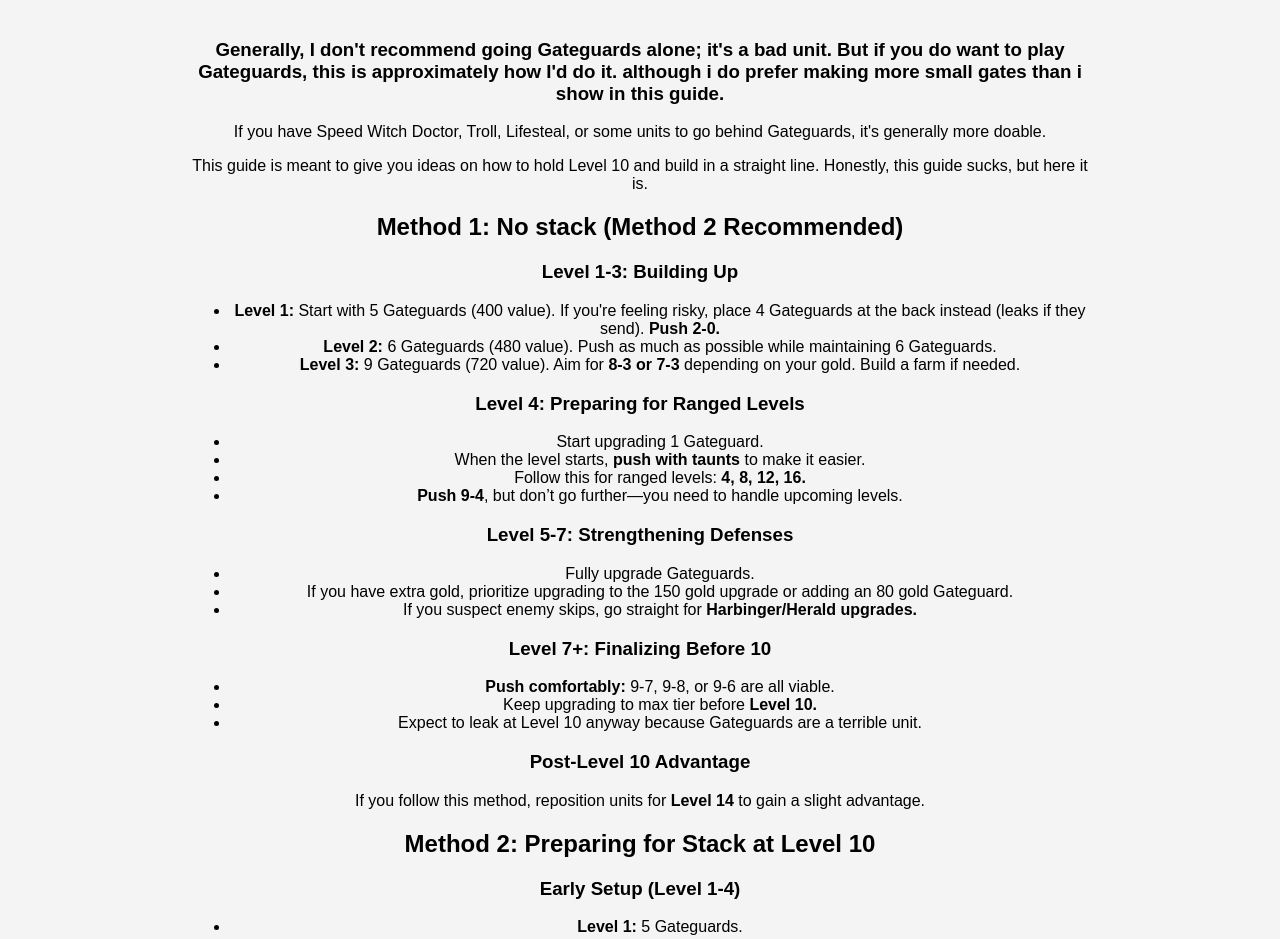
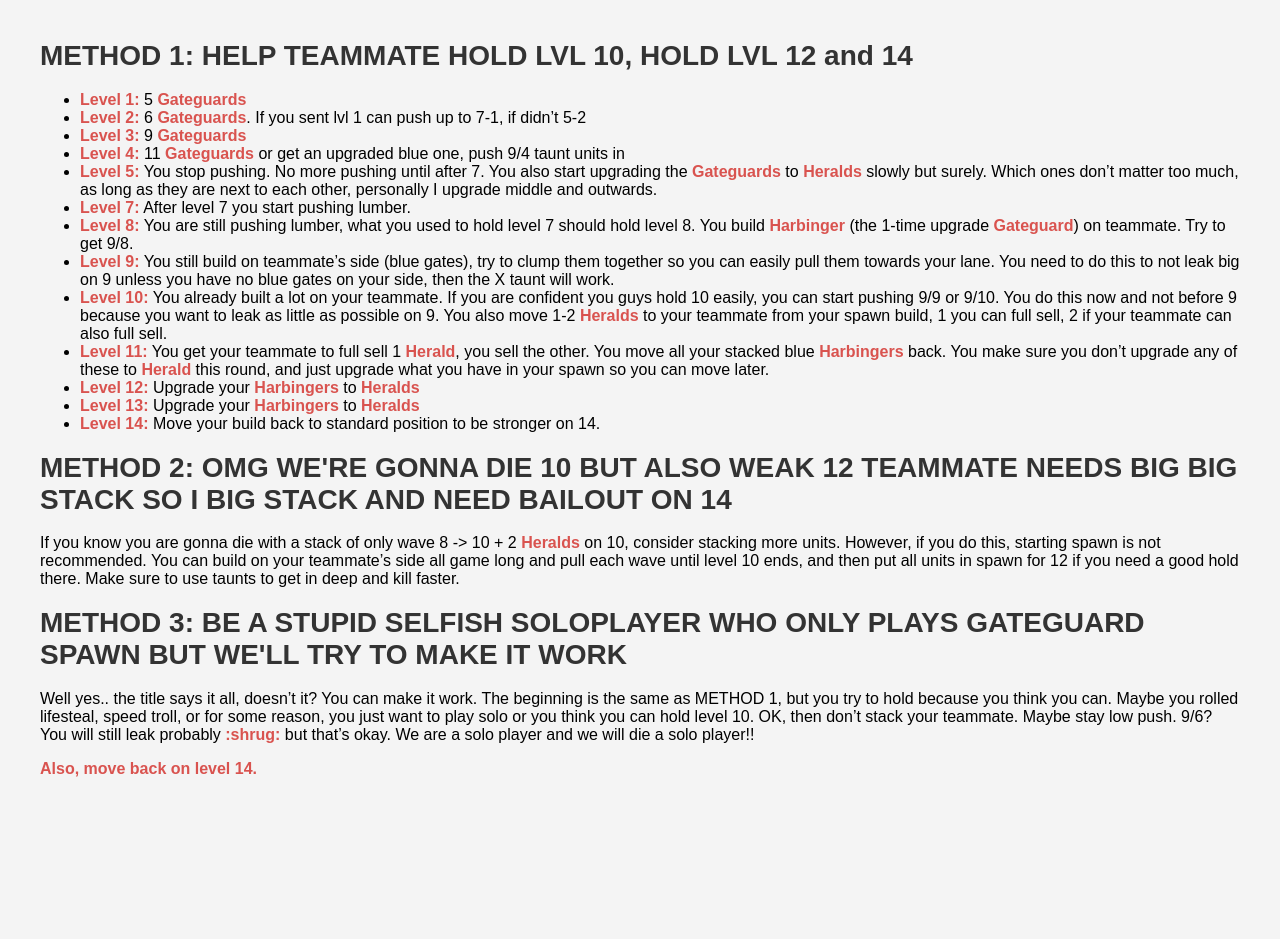
Before and after one commit to Archew/Hellhalt-unit-guides, a plain HTML site: page gateguard.html in a window 1280 px wide. Shown: the top 939 px of the page. After the commit the page ends 818 px from the top, so only its background shows below. Drawn offline with Linux system fonts and the light colour scheme.

Commit message:
Update gateguard.html

```diff
--- a/gateguard.html
+++ b/gateguard.html
@@ -5,117 +5,60 @@
     <meta name="viewport" content="width=device-width, initial-scale=1.0">
     <title>Gateguard Guide</title>
     <style>
-        /* Apply to the whole body to center the content */
         body {
-            display: flex;
-            justify-content: center;
-            align-items: center;
-            text-align: center;
-            min-height: 100vh; /* Full viewport height */
-            margin: 0;
-            background-color: #f4f4f4; /* Optional: a light background color */
-            font-family: Arial, sans-serif; /* Optional: a more readable font */
+            font-family: Arial, sans-serif;
+            margin: 40px;
+            background-color: #f4f4f4;
         }
-
-        /* Wrap everything inside a container */
-        .container {
-            max-width: 900px; /* Optional: a max width to prevent stretching */
-            width: 100%;
-            padding: 20px;
+        h1, h2 {
+            color: #333;
         }
-
-        img {
-            display: block;
-            margin-left: auto;
-            margin-right: auto;
-            margin-top: 20px; /* Optional: space above images */
-            margin-bottom: 20px; /* Optional: space below images */
+        h1 {
+            font-size: 28px;
+        }
+        h2 {
+            font-size: 24px;
+        }
+        h3 {
+            font-size: 20px;
+            color: #444;
+        }
+        p, li {
+            font-size: 16px;
+        }
+        strong {
+            font-weight: bold;
+            color: #d9534f;
         }
     </style>
 </head>
 <body>
-    <div class="container">
-        <h3>Generally, I don't recommend going Gateguards alone; it's a bad unit. But if you do want to play Gateguards, this is approximately how I'd do it. although i do prefer making more small gates than i show in this guide.</h3>
-        <p>If you have Speed Witch Doctor, Troll, Lifesteal, or some units to go behind Gateguards, it's generally more doable.</p>
-        <p>This guide is meant to give you ideas on how to hold Level 10 and build in a straight line. Honestly, this guide sucks, but here it is.</p>
+    <h1>METHOD 1: HELP TEAMMATE HOLD LVL 10, HOLD LVL 12 and 14</h1>
 
-        <h2>Method 1: No stack (Method 2 Recommended)</h2>
+    <ul>
+        <li><strong>Level 1:</strong> 5 <strong>Gateguards</strong></li>
+        <li><strong>Level 2:</strong> 6 <strong>Gateguards</strong>. If you sent lvl 1 can push up to 7-1, if didn’t 5-2</li>
+        <li><strong>Level 3:</strong> 9 <strong>Gateguards</strong></li>
+        <li><strong>Level 4:</strong> 11 <strong>Gateguards</strong> or get an upgraded blue one, push 9/4 taunt units in</li>
+        <li><strong>Level 5:</strong> You stop pushing. No more pushing until after 7. You also start upgrading the <strong>Gateguards</strong> to <strong>Heralds</strong> slowly but surely. Which ones don’t matter too much, as long as they are next to each other, personally I upgrade middle and outwards.</li>
+        <li><strong>Level 7:</strong> After level 7 you start pushing lumber.</li>
+        <li><strong>Level 8:</strong> You are still pushing lumber, what you used to hold level 7 should hold level 8. You build <strong>Harbinger</strong> (the 1-time upgrade <strong>Gateguard</strong>) on teammate. Try to get 9/8.</li>
+        <li><strong>Level 9:</strong> You still build on teammate’s side (blue gates), try to clump them together so you can easily pull them towards your lane. You need to do this to not leak big on 9 unless you have no blue gates on your side, then the X taunt will work.</li>
+        <li><strong>Level 10:</strong> You already built a lot on your teammate. If you are confident you guys hold 10 easily, you can start pushing 9/9 or 9/10. You do this now and not before 9 because you want to leak as little as possible on 9. You also move 1-2 <strong>Heralds</strong> to your teammate from your spawn build, 1 you can full sell, 2 if your teammate can also full sell.</li>
+        <li><strong>Level 11:</strong> You get your teammate to full sell 1 <strong>Herald</strong>, you sell the other. You move all your stacked blue <strong>Harbingers</strong> back. You make sure you don’t upgrade any of these to <strong>Herald</strong> this round, and just upgrade what you have in your spawn so you can move later.</li>
+        <li><strong>Level 12:</strong> Upgrade your <strong>Harbingers</strong> to <strong>Heralds</strong></li>
+        <li><strong>Level 13:</strong> Upgrade your <strong>Harbingers</strong> to <strong>Heralds</strong></li>
+        <li><strong>Level 14:</strong> Move your build back to standard position to be stronger on 14.</li>
+    </ul>
 
-        <h3>Level 1-3: Building Up</h3>
-        <ul>
-            <li><strong>Level 1:</strong> Start with 5 Gateguards (400 value). If you're feeling risky, place 4 Gateguards at the back instead (leaks if they send). <strong>Push 2-0.</strong></li>
-            <li><strong>Level 2:</strong> 6 Gateguards (480 value). Push as much as possible while maintaining 6 Gateguards.</li>
-            <li><strong>Level 3:</strong> 9 Gateguards (720 value). Aim for <strong>8-3 or 7-3</strong> depending on your gold. Build a farm if needed.</li>
-        </ul>
+    <h1>METHOD 2: OMG WE'RE GONNA DIE 10 BUT ALSO WEAK 12 TEAMMATE NEEDS BIG BIG STACK SO I BIG STACK AND NEED BAILOUT ON 14</h1>
 
-        <h3>Level 4: Preparing for Ranged Levels</h3>
-        <ul>
-            <li>Start upgrading 1 Gateguard.</li>
-            <li>When the level starts, <strong>push with taunts</strong> to make it easier.</li>
-            <li>Follow this for ranged levels: <strong>4, 8, 12, 16.</strong></li>
-            <li><strong>Push 9-4</strong>, but don’t go further—you need to handle upcoming levels.</li>
-        </ul>
+    <p>If you know you are gonna die with a stack of only wave 8 -> 10 + 2 <strong>Heralds</strong> on 10, consider stacking more units. However, if you do this, starting spawn is not recommended. You can build on your teammate’s side all game long and pull each wave until level 10 ends, and then put all units in spawn for 12 if you need a good hold there. Make sure to use taunts to get in deep and kill faster.</p>
 
-        <h3>Level 5-7: Strengthening Defenses</h3>
-        <ul>
-            <li>Fully upgrade Gateguards.</li>
-            <li>If you have extra gold, prioritize upgrading to the 150 gold upgrade or adding an 80 gold Gateguard.</li>
-            <li>If you suspect enemy skips, go straight for <strong>Harbinger/Herald upgrades.</strong></li>
-        </ul>
+    <h1>METHOD 3: BE A STUPID SELFISH SOLOPLAYER WHO ONLY PLAYS GATEGUARD SPAWN BUT WE'LL TRY TO MAKE IT WORK</h1>
 
-        <h3>Level 7+: Finalizing Before 10</h3>
-        <ul>
-            <li><strong>Push comfortably:</strong> 9-7, 9-8, or 9-6 are all viable.</li>
-            <li>Keep upgrading to max tier before <strong>Level 10.</strong></li>
-            <li>Expect to leak at Level 10 anyway because Gateguards are a terrible unit.</li>
-        </ul>
+    <p>Well yes.. the title says it all, doesn’t it? You can make it work. The beginning is the same as METHOD 1, but you try to hold because you think you can. Maybe you rolled lifesteal, speed troll, or for some reason, you just want to play solo or you think you can hold level 10. OK, then don’t stack your teammate. Maybe stay low push. 9/6? You will still leak probably <strong>:shrug:</strong> but that’s okay. We are a solo player and we will die a solo player!!</p>
 
-        <h3>Post-Level 10 Advantage</h3>
-        <p>If you follow this method, reposition units for <strong>Level 14</strong> to gain a slight advantage.</p>
-
-        <h2>Method 2: Preparing for Stack at Level 10</h2>
-
-        <h3>Early Setup (Level 1-4)</h3>
-        <ul>
-            <li><strong>Level 1:</strong> 5 Gateguards.</li>
-            <img src="images/1.png" alt="Gateguard pic" width="600">
-            <li><strong>Level 2:</strong> 6 Gateguards.</li>
-            <img src="images/2.png" alt="Gateguard pic" width="600">
-            <li><strong>Level 3:</strong> 9 Gateguards.</li>
-            <img src="images/3.png" alt="Gateguard pic" width="600">
-            <li><strong>Level 4:</strong> Stay <strong>9-4</strong>, push with the rest, and position units forward.</li>
-            <img src="images/4.png" alt="Gateguard pic" width="600">
-        </ul>
-
-        <h3>Level 5-7: Upgrading for Midgame</h3>
-        <ul>
-            <li><strong>Levels 5-6:</strong> Get <strong>Heralds.</strong></li>
-            <img src="images/5.png" alt="Gateguard pic" width="600">
-            <img src="images/6.png" alt="Gateguard pic" width="600">
-            <li><strong>Level 7:</strong> Build a <strong>Harbinger</strong> (150 gold upgrade, not full upgrade).</li>
-            <li>If your teammate can <strong>save a full sell</strong> for you, <strong>push 9-9 to 9-10.</strong></li>
-            <img src="images/7.png" alt="Gateguard pic" width="600">
-        </ul>
-
-        <h3>Level 8-10: Strategic Positioning</h3>
-        <ul>
-            <li><strong>Level 8:</strong> Continue getting Harbingers and <strong>push units forward.</strong></li>
-            <img src="images/8.png" alt="Gateguard pic" width="600">
-            <li><strong>Level 9:</strong> Build <strong>max-upgrade units on your teammate’s side.</strong></li>
-            <img src="images/9.png" alt="Gateguard pic" width="600">
-            <li><strong>Level 10:</strong> Move <strong>2 Heralds and Harbingers</strong> to your teammate’s side. Your teammate will <strong>hold.</strong></li>
-            <img src="images/10.png" alt="Gateguard pic" width="600">
-            <img src="images/10-1.png" alt="Gateguard pic" width="600">
-        </ul>
-
-        <h3>Post-Level 10: Recovering and Repositioning</h3>
-        <ul>
-            <li>After <strong>Level 10</strong>, sell the <strong>2 Heralds</strong> you moved since they can’t move again.</li>
-            <li>Move the <strong>Harbingers</strong> back to your spawn.</li>
-            <li>Use gold from selling <strong>Heralds + income</strong> to upgrade the stuck Harbingers and move back to your spawn so you can hold 12.</li>
-            <img src="images/12.png" alt="Gateguard pic" width="600">
-            <img src="images/14.png" alt="Gateguard pic" width="600">
-        </ul>
-    </div>
+    <p><strong>Also, move back on level 14.</strong></p>
 </body>
 </html>
```
